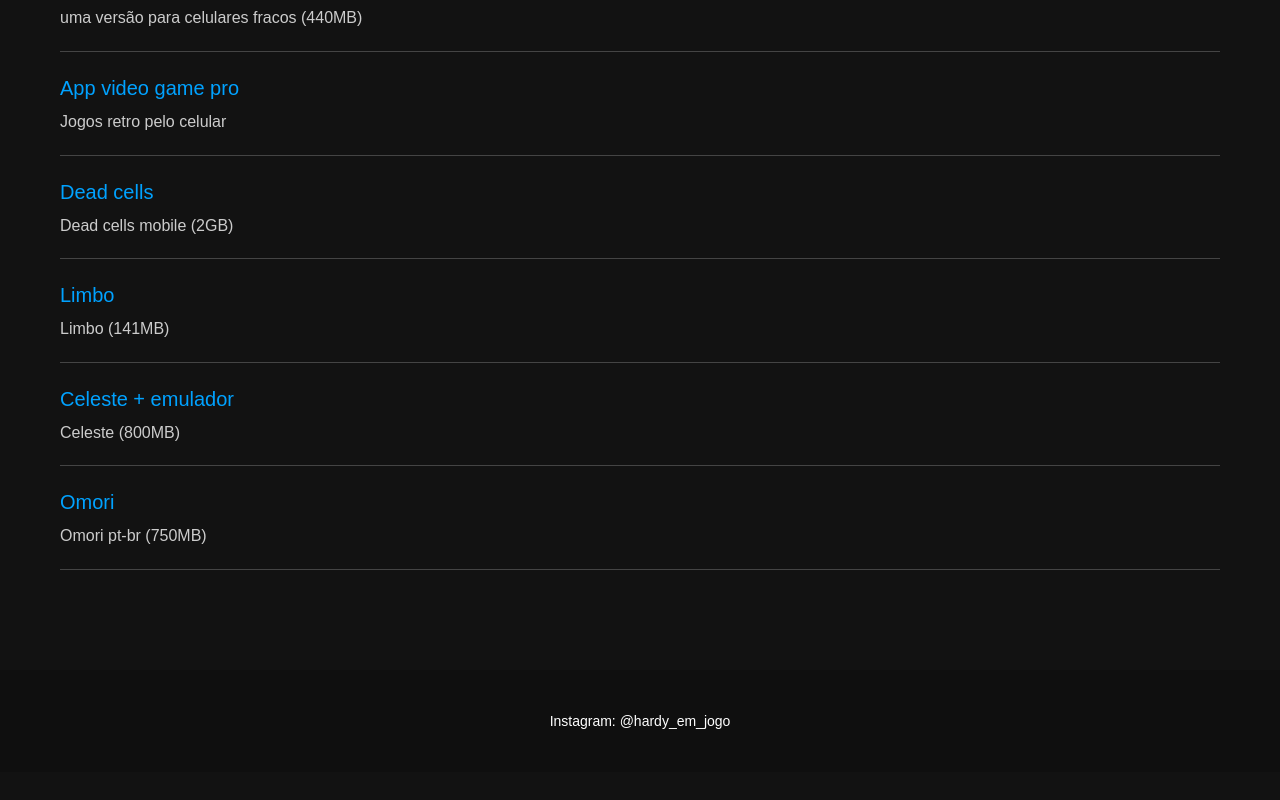
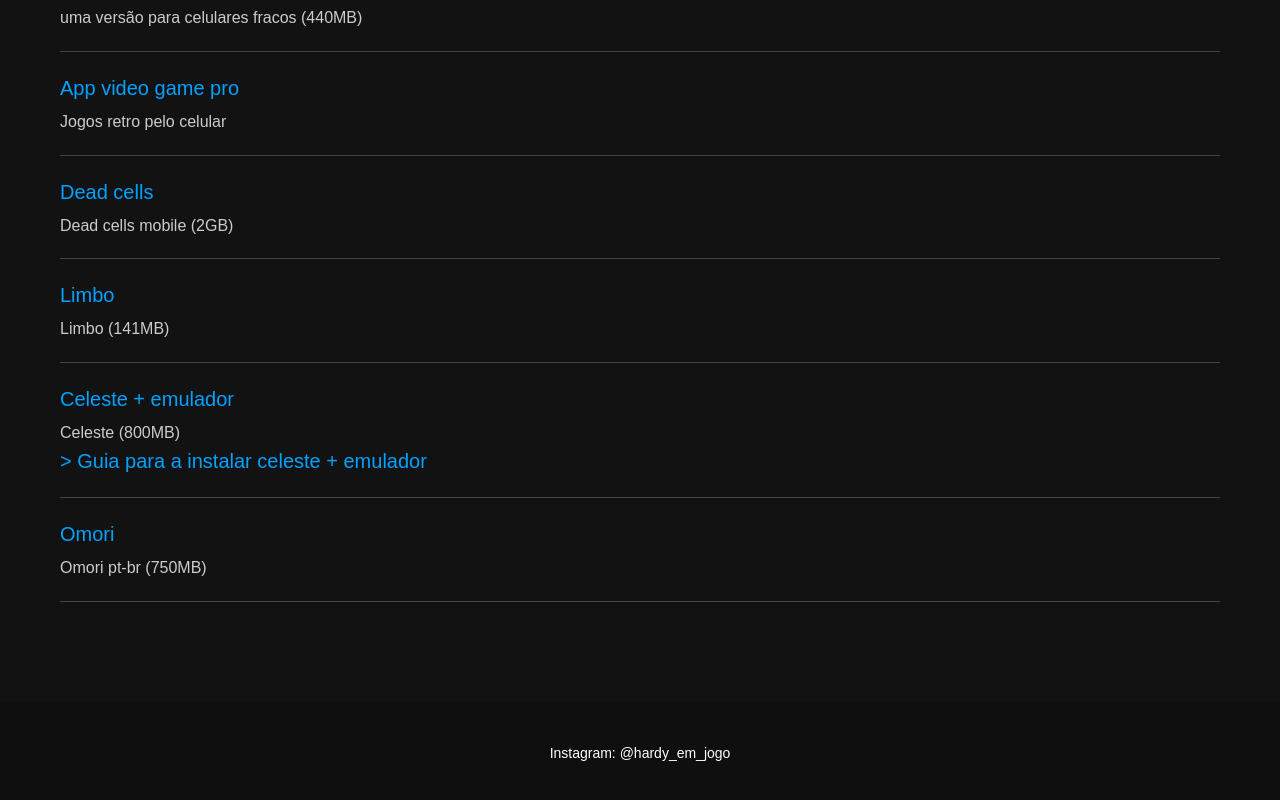
Before and after one commit to zHardyz/em-jogo, a plain HTML site: page links-onedrive.html in a window 1280 px wide. Shown: the part 1000-1800 px from the top of the page. Before the commit the page ends 1772 px from the top, so only its background shows below. Drawn offline with Linux system fonts and the light colour scheme; a web font is replaced by a local one.

Commit message:
adcionando guia de instalação do celeste

```diff
--- a/links-onedrive.html
+++ b/links-onedrive.html
@@ -92,6 +92,9 @@
                             " target="
                             _blank">Celeste + emulador</a>
                             <p>Celeste (800MB)</p>
+                            <a href="https://www.instagram.com/reel/C8w1wMPOXdx/?utm_source=ig_web_copy_link&igsh=MzRlODBiNWFlZA%3D%3D
+                            " target="
+                            _blank"> > Guia para a instalar celeste + emulador</a>
                         </div>
                         <hr>
                         <div class="link-item">
```
Also changed, not shown: index.html (+1 -1 lines).
